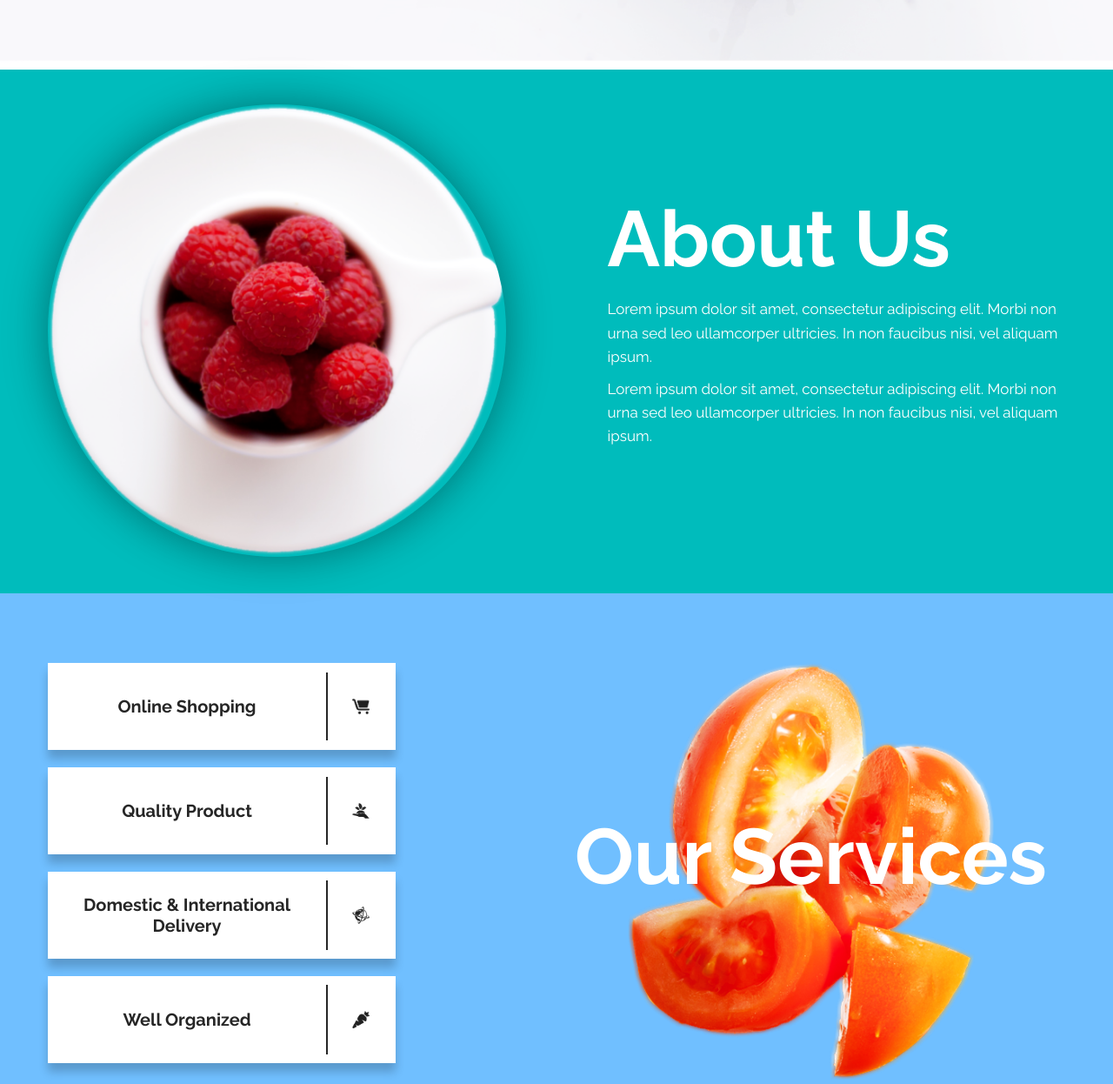
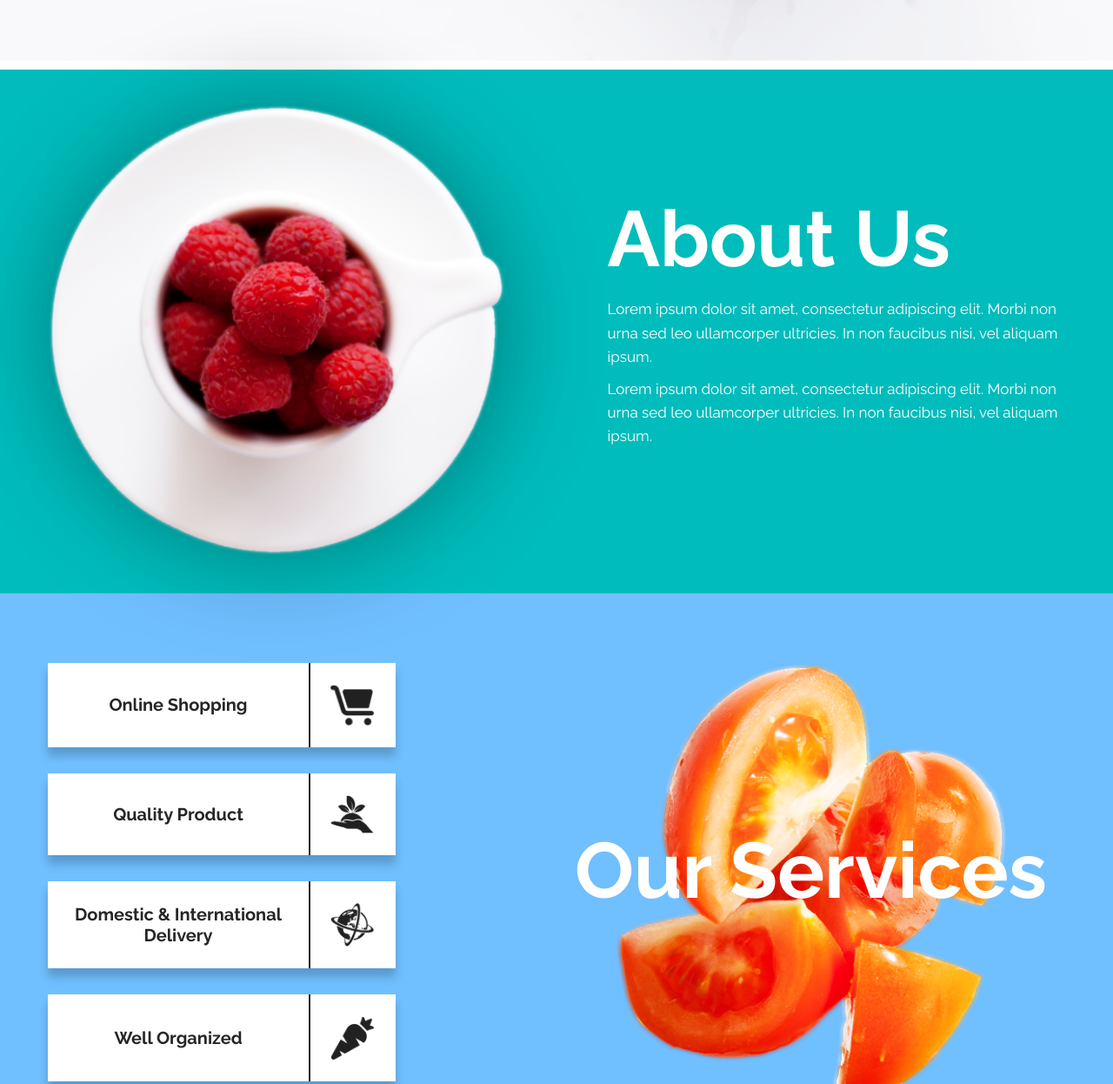
Before and after one commit to JKarwatka/cahee-website-template, a website: page index.html in a window 1280 px wide. Shown: the part 720-1966 px from the top of the page at 87% size. Drawn offline with nearby package versions, Linux system fonts and the light colour scheme.

Commit message:
fix card layout issues, add section-about's image's gradient

```diff
--- a/scss/components/_card.scss
+++ b/scss/components/_card.scss
@@ -2,21 +2,21 @@
   display: flex;
   align-items: center;
   justify-content: center;
-  width: 40rem;
-  height: 10rem;
-  margin-bottom: 2rem;
+  max-width: 40rem;
+  margin-bottom: 3rem;
   box-shadow: 0 1rem 1rem rgba( #000000, 0.2);
   color: $color-font-primary;
   background-color: white;
 
   &__title {
     font-size: 2rem;
-    flex: 0 0 80%;
+    flex: 0 0 75%;
     text-align: center;
+    padding: 0 1rem;
   }
   &__image-container{
-    padding: 3rem;
-    flex: 0 0 20%;
+    padding: 2.5rem;
+    flex: 0 0 25%;
     display: flex;
     justify-content: center;
     align-items: center;
@@ -35,5 +35,8 @@
   &__image {
     width: 100%;
     height: 100%;
+    margin: 0;
+    padding: 0;
+    object-fit: cover;
   }
 }
--- a/scss/layout/_section-about.scss
+++ b/scss/layout/_section-about.scss
@@ -16,13 +16,24 @@
 
   &__image-container {
     flex: 0 1 45%;
+    position: relative;
+    &:before{
+      content: '';
+      position: absolute;
+      top: 50%;
+      left:50%;
+      width: 95%;
+      height: 95%;
+      border-radius: 100%;
+      transform: translate(-50%,-50%);
+      box-shadow: 0 0 12rem rgba(#000, 0.4);
+    }
+  }
 
-  }
   &__image {
     width: 100%;
     height: 100%;
     object-fit: contain;
-    border-radius: 100%;
-        box-shadow: 0 0 5rem rgba(#000, 0.4);
+    position: relative;
   }
 }
```
Also changed, not shown: css/main.css.
